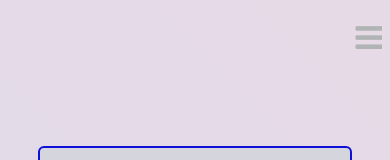
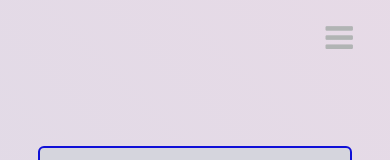
Before and after one commit to spensation/spencer-evans, a plain HTML site: page index.html in a window 390 px wide. Shown: the top 160 px of the page. Drawn offline with Linux system fonts and the light colour scheme.

Commit message:
mobile navicon placement

```diff
--- a/style.css
+++ b/style.css
@@ -498,7 +498,6 @@ hr {
 		font-family: Verdana, sans-serif;
 		font-weight: lighter;
 		font-size: 5vw;
-
 		/*color: hsl(180, 02%, 70%);*/
 		text-align: center;
 		padding: 20px;
@@ -518,8 +517,8 @@ hr {
 
 	.content-box a {
 		text-decoration: none;
-		/*color: hsl(180, 02%, 70%);
-*/		font-size: 5vw;
+		/*color: hsl(180, 02%, 70%);*/
+		font-size: 5vw;
 
 	}
 
@@ -527,7 +526,7 @@ hr {
 	  display: block;
 	  float: top;
 	  overflow: hidden;
-	  margin-left: 85vw;
+	  margin: 2vw 3vw 0vw 77vw;
 	}
 
 	.dropbtn {
```
